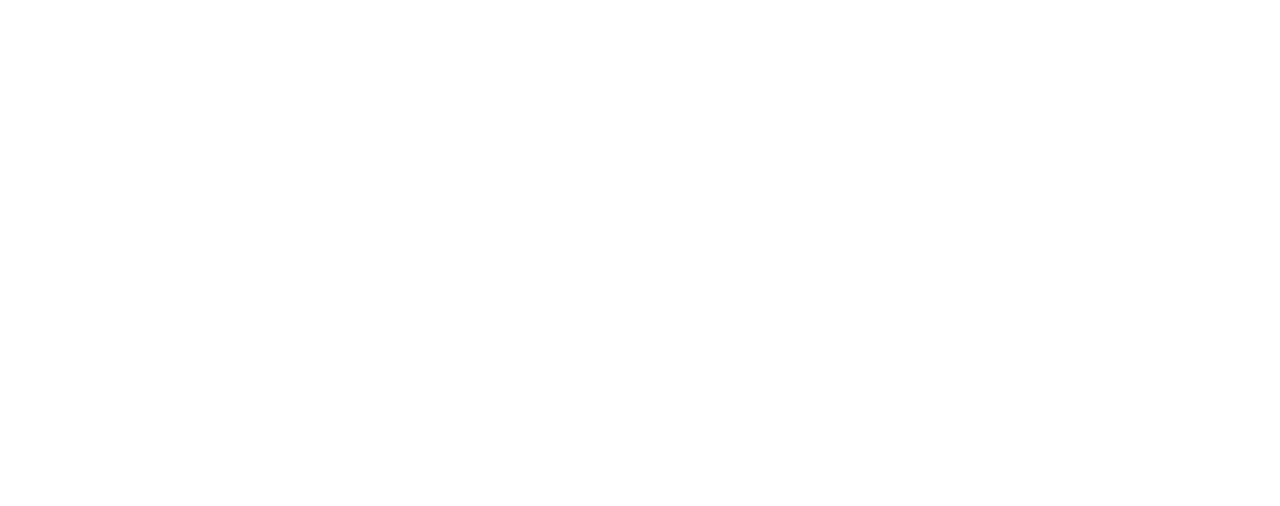
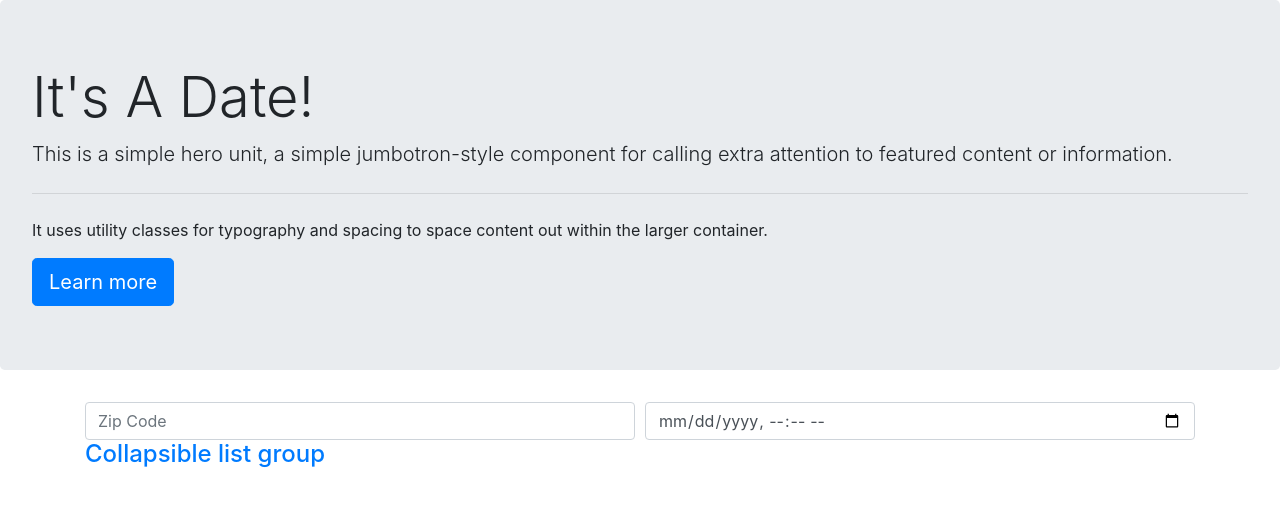
Before and after one commit to KateALaney/Project-One, a plain HTML site: page index.html in a window 1280 px wide. Drawn offline with nearby package versions, Linux system fonts and the light colour scheme.

Commit message:
updated HTML file with Bootstrap elements

```diff
--- a/index.html
+++ b/index.html
@@ -5,8 +5,53 @@
     <meta name="viewport" content="width=device-width, initial-scale=1.0">
     <meta http-equiv="X-UA-Compatible" content="ie=edge">
     <title>Document</title>
+    <link rel="stylesheet" href="https://stackpath.bootstrapcdn.com/bootstrap/4.3.1/css/bootstrap.min.css" integrity="sha384-ggOyR0iXCbMQv3Xipma34MD+dH/1fQ784/j6cY/iJTQUOhcWr7x9JvoRxT2MZw1T" crossorigin="anonymous">
+    <script src="https://ajax.googleapis.com/ajax/libs/jquery/3.4.1/jquery.min.js"></script>
+    <script src="https://maxcdn.bootstrapcdn.com/bootstrap/3.4.0/js/bootstrap.min.js"></script>
 </head>
 <body>
+    <div class="jumbotron">
+        <h1 class="display-4">It's A Date!</h1>
+        <p class="lead">This is a simple hero unit, a simple jumbotron-style component for calling extra attention to featured content or information.</p>
+        <hr class="my-4">
+        <p>It uses utility classes for typography and spacing to space content out within the larger container.</p>
+        <a class="btn btn-primary btn-lg" href="#" role="button">Learn more</a>
+      </div>
+    <div class="container">
+        <div class="form-row">
+          <div class="col-sm">
+            <input type="number" class="form-control" placeholder="Zip Code">
+          </div>
+          <div class="col-sm">
+            <input type="datetime-local" class="form-control" placeholder="Date">
 
+          </div>
+        </div>
+    </div>
+
+    <div class="container">
+      <div class="form-row">
+        <div class="col-md-6">
+          <div class="panel-group">
+              <div class="panel panel-default">
+                <div class="panel-heading">
+                  <h4 class="panel-title">
+                    <a data-toggle="collapse" href="#collapse1">Collapsible list group</a>
+                  </h4>
+                </div>
+                <div id="collapse1" class="panel-collapse collapse">
+                  <ul class="list-group">
+                    <li class="list-group-item">One</li>
+                    <li class="list-group-item">Two</li>
+                    <li class="list-group-item">Three</li>
+                  </ul>
+                  <div class="panel-footer">Footer</div>
+              </div>
+            </div>
+          </div>
+        </div>
+      </div>
+    </div>
+<script> $('.collapse').collapse()</script>
 </body>
 </html>
```
